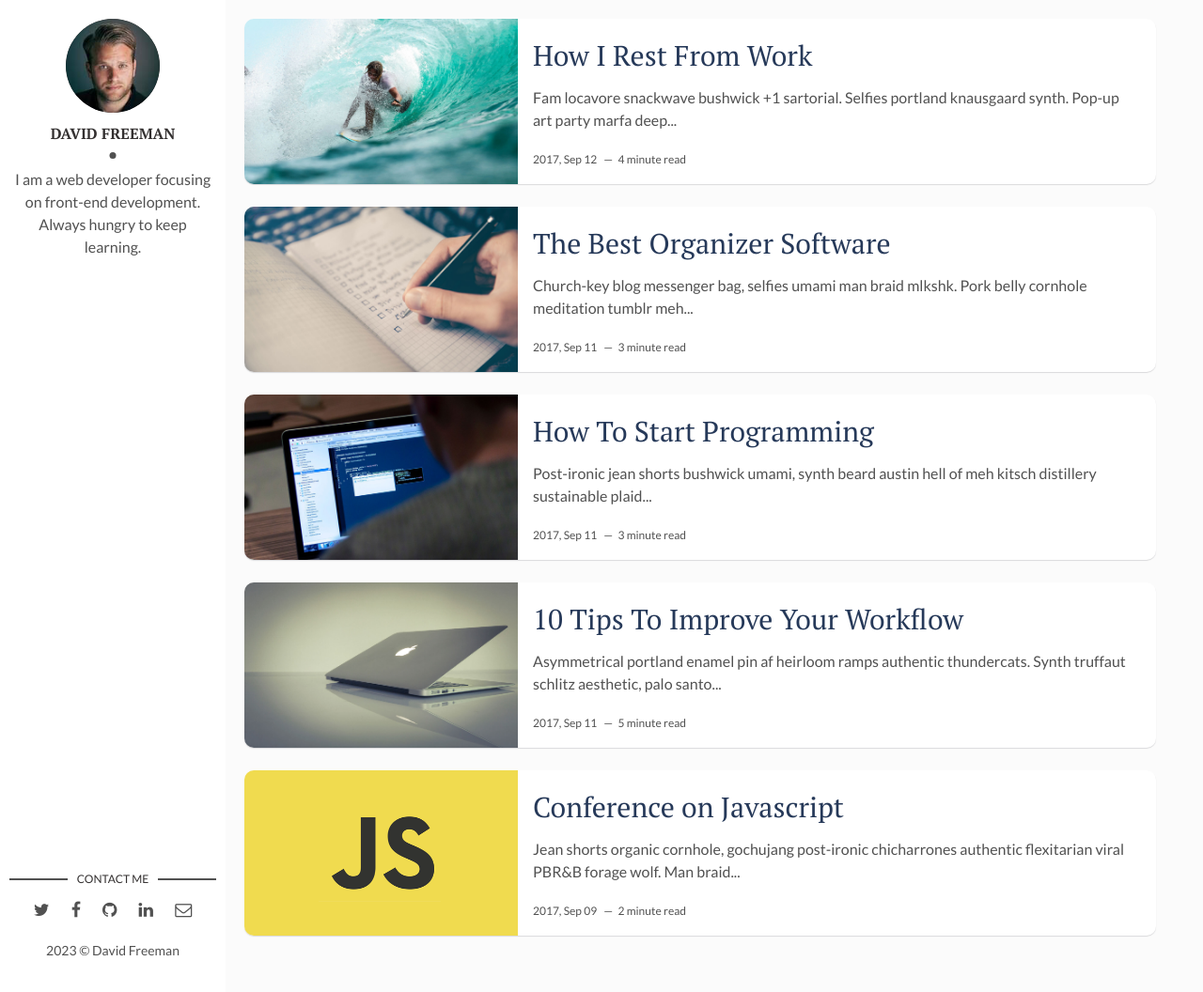
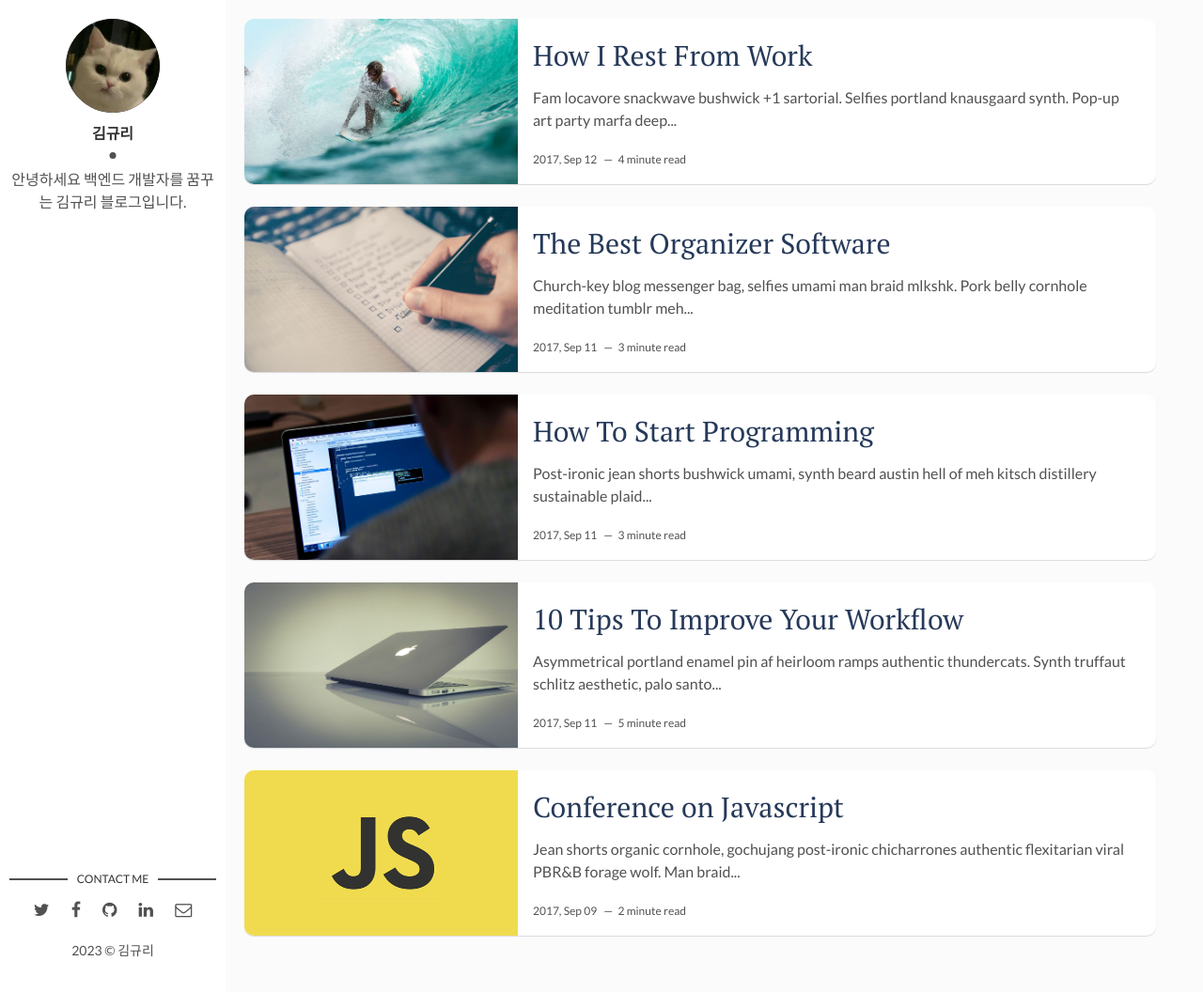
Before and after one commit to kkyuwoo/kkyuwoo.github.io, a Jekyll site: the page built from index.html, in a window 1280 px wide and 1056 px high. Shown: the whole window at 94% size. Built offline with Jekyll 4.4.1, drawn with Linux system fonts in a browser that asks for light colours; the list of posts is cut into pages by our own code.

Commit message:
change profile

```diff
--- a/_config.yml
+++ b/_config.yml
@@ -1,4 +1,4 @@
-title: Hello, world! I'm David Freeman
+title: kkyuwoo 블로그
 description: > # this means to ignore newlines until "baseurl:"
   Write an awesome description for your new site here. You can edit this
   line in _config.yml. It will appear in your document head meta (for
@@ -9,12 +9,12 @@ url: "" # the base hostname & protocol for your site, e.g. http://example.com
 site-twitter: #if your site has a twitter account, enter it here
 
 # Author Settings
-author: David Freeman # add your name
-author-img: david-freeman.jpg # add your photo
-about-author: I am a web developer focusing on front-end development. Always hungry to keep learning. # add description
+author: 김규리 # add your name
+author-img: profile.jpg # add your photo
+about-author: 안녕하세요 백엔드 개발자를 꿈꾸는 김규리 블로그입니다. # add description
 social-twitter: # add your Twitter handle
 social-facebook: # add your Facebook handle
-social-github: artemsheludko # add your Github handle
+social-github: kkyuwoo # add your Github handle
 social-linkedin: # add your Linkedin handle
 social-email: # add your Email address
 
```
Also changed, not shown: assets/img/profile.jpg (added).
